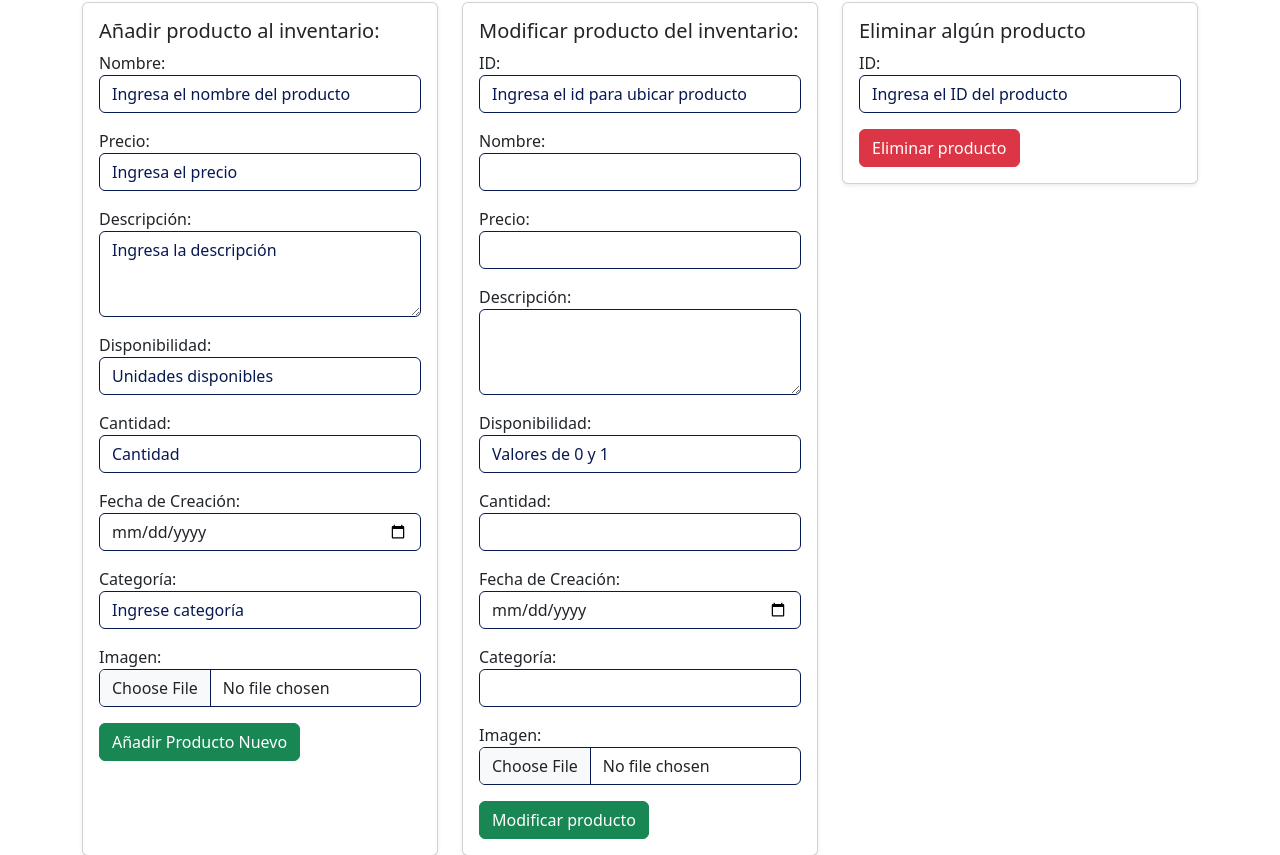
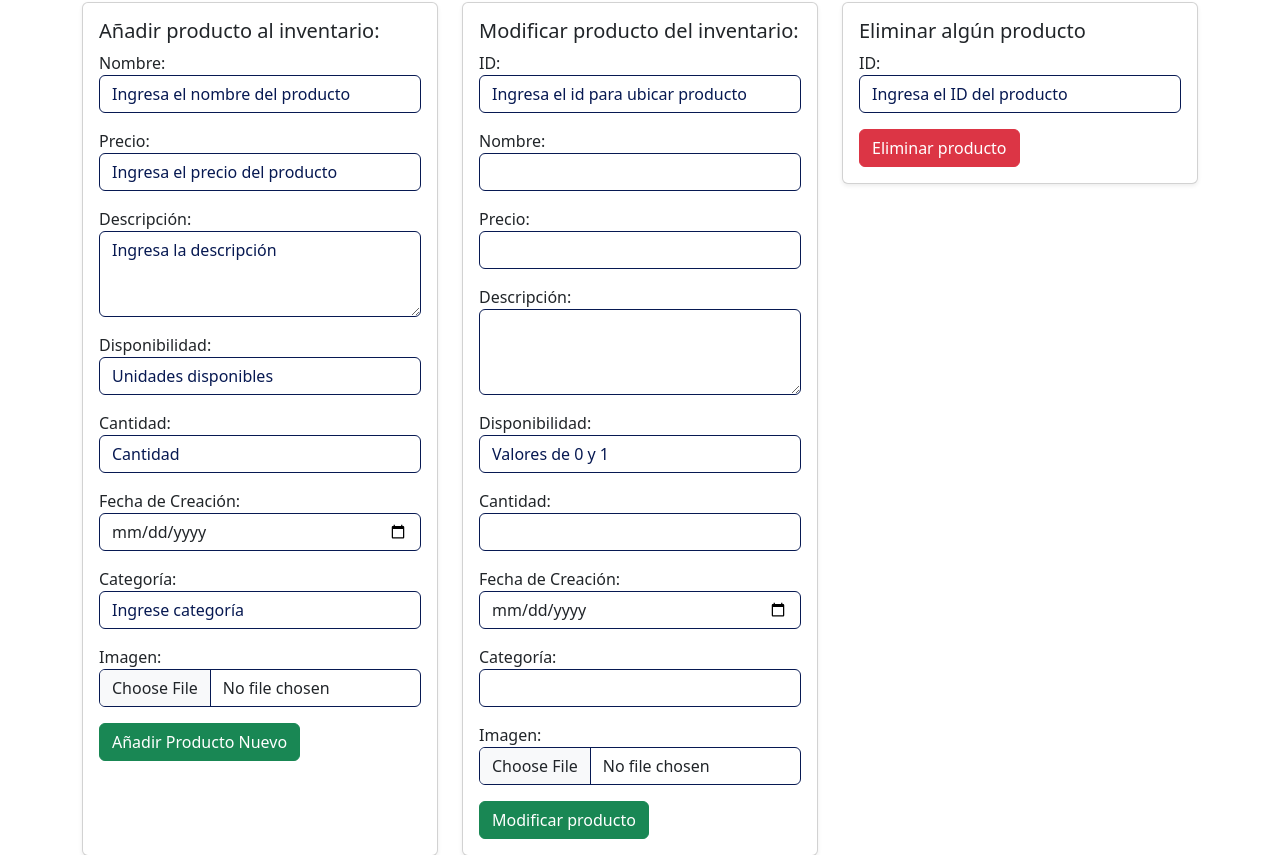
Before and after one commit to lenovo2917/ProyectoNozama, a PHP site: page /ProyectoNozama/crudAdmin.php in a window 1280 px wide. Shown: the part 88-943 px from the top of the page. Run offline with PHP 8.4, Linux system fonts and the light colour scheme.

Commit message:
Pruebas nomas

```diff
--- a/ProyectoNozama/php/crudAdmin.php
+++ b/ProyectoNozama/php/crudAdmin.php
@@ -76,7 +76,7 @@ session_start();
                         </div>
                         <div class="form-group mb-3">
                             <label for="precioProducto">Precio:</label>
-                            <input type="number" class="form-control" id="precioProducto" name="precioProducto" placeholder="Ingresa el precio" required>
+                            <input type="number" class="form-control" id="precioProducto" name="precioProducto" placeholder="Ingresa el precio del producto" required>
                         </div>
                         <div class="form-group mb-3">
                             <label for="descripcionProducto">Descripción:</label>
```
